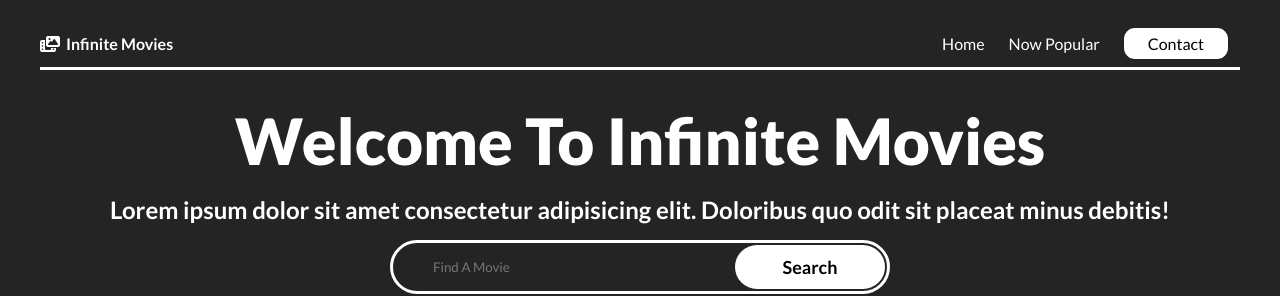
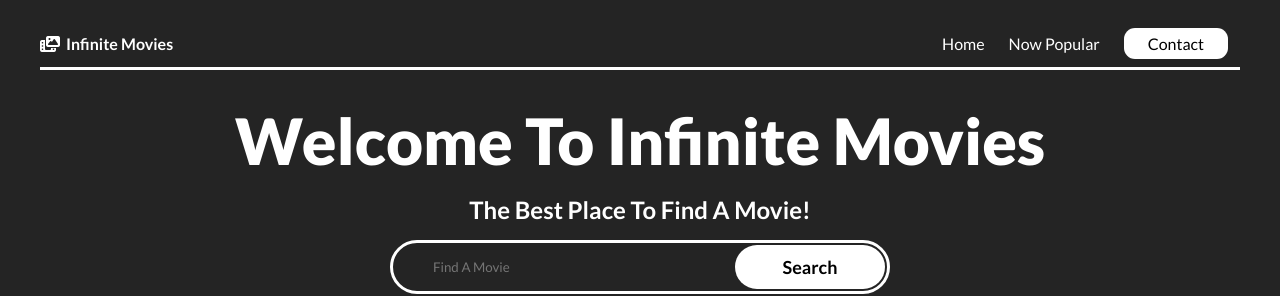
Before and after one commit to ItzReptile/Movie, a plain HTML site: page index.html in a window 1280 px wide. Shown: the top 296 px of the page. Drawn offline with Linux system fonts and the light colour scheme; no server answers.

Commit message:
javascript

```diff
--- a/index.html
+++ b/index.html
@@ -43,7 +43,7 @@
             <div class="header-text-wrapper">
               <h1 class="header-title">Welcome To Infinite Movies</h1>
               <h4 class="header-subtitle">
-                Lorem ipsum dolor sit amet consectetur adipisicing elit. Doloribus quo odit sit placeat minus debitis!
+                The Best Place To Find A Movie!
               </h4>
             </div>
             <div class="search-container">
--- a/style.css
+++ b/style.css
@@ -63,10 +63,12 @@ nav {
   text-align: center;
   padding: 6px 24px;
   transition: all 300ms ease-in-out;
+  cursor: no-drop;
 }
 
 .link__hover--effect {
   position: relative;
+  cursor: no-drop;
 }
 
 .link__hover--effect-white:after {
@@ -222,7 +224,10 @@ figure {
   position: relative;
 }
 
-.movie-details {
+
+
+
+.movie-details{
   position: absolute;
   text-align: center;
   top: 50%;
@@ -232,7 +237,10 @@ figure {
   transition: all 300ms ease-in-out;
   color: white;
   background-color: transparent;
+  transition: all 300ms ease;
 }
+
+
 
 .movie-explanation:hover .movie-details {
   opacity: 1;
```
